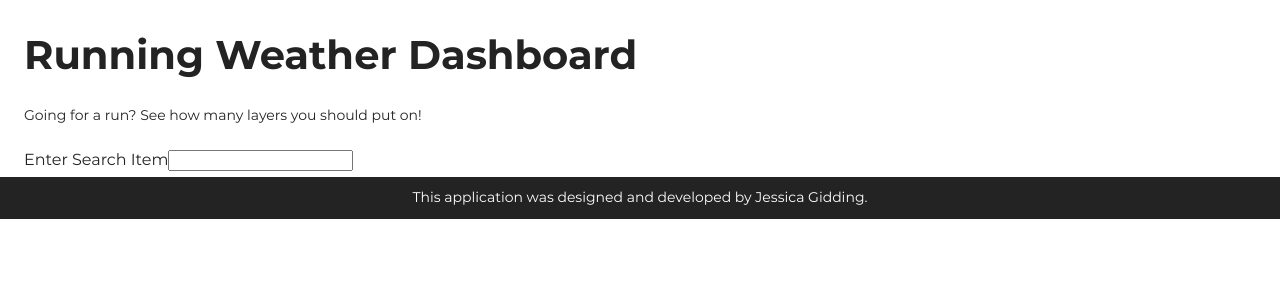
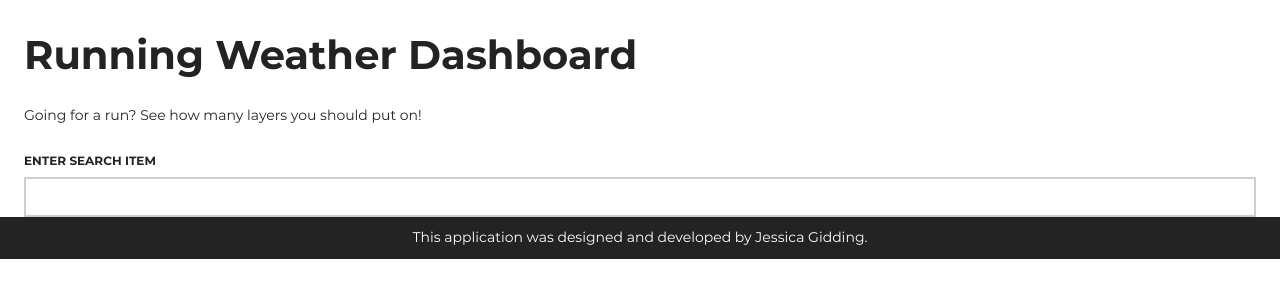
Before and after one commit to warhus18/running-weather-dashboard, a Vue app: page / in a window 1280 px wide. Shown: the top 300 px of the page. Built offline with nearby package versions, Linux system fonts and the light colour scheme.

Commit message:
Add basic form styles

```diff
--- a/src/components/Dashboard.vue
+++ b/src/components/Dashboard.vue
@@ -7,8 +7,9 @@
       </div>
     </header>
     <main class="container container--max-width">
-      <div class="container__grid container__grid--thirds">
-        <aside>
+      <article class="container__grid">
+        <date-time :weather="weather" />
+        <section>
           <div>
             <label for="location-search">Enter Search Item</label>
             <input
@@ -19,12 +20,9 @@
               @keypress="fetchWeather"
             />
           </div>
-          <date-time :weather="weather" />
-        </aside>
-        <article>
-          <main-content :weather="weather" />
-        </article>
-      </div>
+        </section>
+        <main-content :weather="weather" />
+      </article>
     </main>
     <footer class="footer__container">
       <div class="footer__inner">
--- a/src/styles/global/_variables.scss
+++ b/src/styles/global/_variables.scss
@@ -21,7 +21,9 @@ $base-vertical-margin:      16px;
  *
  ************************************************************************************************/
 
-$gray: #232323;
+$gray-light: #eaeaea;
+$gray: #cdcdcd;
+$gray-dark: #232323;
 $white: #fff;
 
 /* temperature colors */
@@ -35,8 +37,10 @@ $seventies-above: #f07c21;
 
 /*
  *
- * spacing
+ * global properties
  *
  ************************************************************************************************/
 
 $spacer: 16px;
+
+$transition-duration: .3s;
--- a/src/styles/partial/_footer.scss
+++ b/src/styles/partial/_footer.scss
@@ -1,7 +1,7 @@
 .footer {
 
   @include bem-e('container') {
-    background-color: $gray;
+    background-color: $gray-dark;
     color: $white;
   }
 
--- /dev/null
+++ b/src/styles/partial/_forms.scss
@@ -0,0 +1,73 @@
+/*
+ * form styles
+ *
+ ************************************************************/
+
+label {
+  @include line-height(12, 18);
+  @include font-size(12);
+
+  display: inline-block;
+  text-transform: uppercase;
+  font-family: $primary-font-bold;
+  color: $gray-dark;
+}
+
+input {
+  @include font-size(12);
+
+  display: block;
+  margin: 0;
+  box-shadow: none;
+  border-radius: 0;
+  border: 2px solid $gray;
+  padding: 12px 16px;
+  width: 100%;
+  height: auto;
+  font-family: $primary-font;
+  color: $gray-dark;
+
+  &:focus {
+    outline: 0; /* clear default to set custom state below */
+    outline-offset: unset;
+  }
+}
+
+input[type='search'] {
+  /* override iOS box shadows */
+  border: 2px solid $gray;
+  transition: border-color $transition-duration;
+  appearance: none;
+
+  &:focus {
+    border-color: $gray-dark;
+  }
+}
+
+input {
+
+  &::-webkit-input-placeholder {
+    font-family: $primary-font;
+    color: $gray-dark;
+  }
+
+  &:-moz-placeholder {
+    font-family: $primary-font;
+    color: $gray-dark;
+  }
+
+  &::-moz-placeholder {
+    font-family: $primary-font;
+    color: $gray-dark;
+  }
+
+  &:-ms-input-placeholder {
+    line-height: 1px;
+    font-family: $primary-font;
+    color: $gray-dark;
+  }
+
+  &::-ms-clear {
+    display: none; /* hide IE11/Edge input clear icon */
+  }
+}
--- a/src/styles/partial/_grid.scss
+++ b/src/styles/partial/_grid.scss
@@ -3,12 +3,12 @@
  *
  ************************************************************/
 
-@mixin grid-setup() {
-  display: grid;
-  grid-template-rows: auto;
-  grid-template-columns: 1fr;
-  grid-gap: 20px;
-}
+// @mixin grid-setup() {
+//   display: grid;
+//   grid-template-rows: auto;
+//   grid-template-columns: 1fr;
+//   grid-gap: 20px;
+// }
 
 .app-container {
   overflow: hidden;
@@ -25,11 +25,11 @@
     max-width: 1400px;
   }
 
-  @include bem-e('grid') {
-    @include grid-setup();
+  // @include bem-e('grid') {
+  //   @include grid-setup();
 
-    @include bem-m('thirds') {
-      grid-template-columns: 1fr 2fr;
-    }
-  }
+  //   @include bem-m('thirds') {
+  //     grid-template-columns: 1fr 2fr;
+  //   }
+  // }
 }
--- a/src/styles/partial/_typography.scss
+++ b/src/styles/partial/_typography.scss
@@ -8,7 +8,7 @@ body {
   @include line-height(14, 30);
 
   font-family: $primary-font;
-  color: $gray;
+  color: $gray-dark;
   // make everything look a little nicer in webkit
   -webkit-font-smoothing: antialiased;
 
--- a/src/styles/styles.scss
+++ b/src/styles/styles.scss
@@ -16,4 +16,5 @@
 @import 'partial/grid';
 @import 'partial/typography';
 @import 'partial/utility';
+@import 'partial/forms';
 @import 'partial/footer';
```
